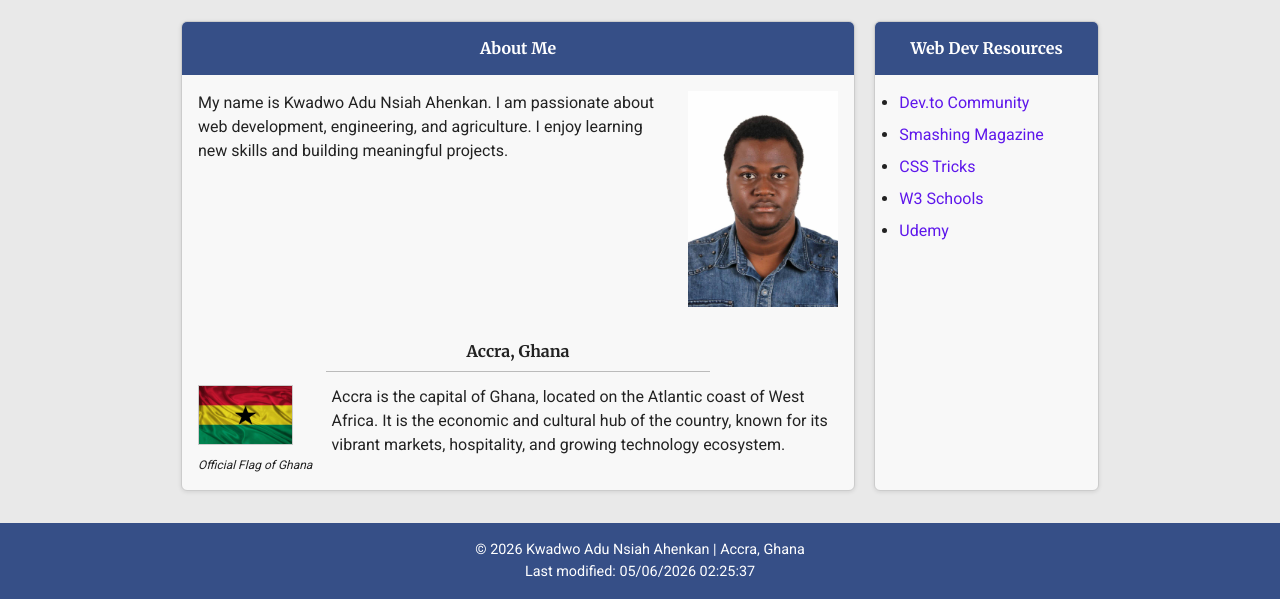
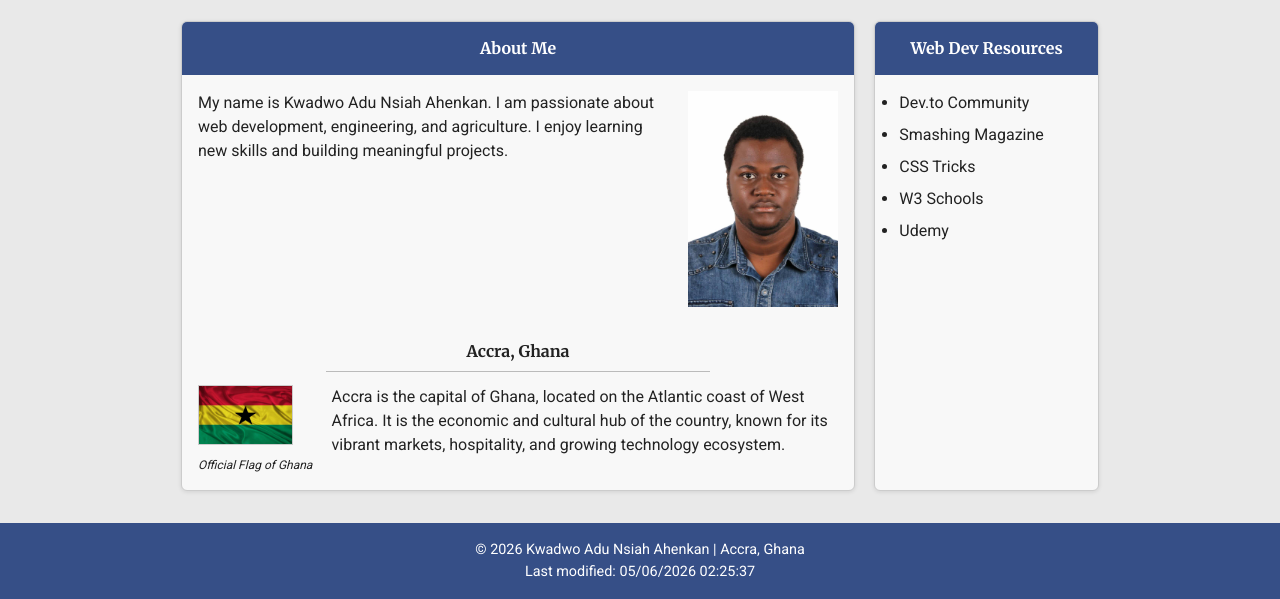
Before and after one commit to code-owura/wdd131, a plain HTML site: page index.html in a window 1280 px wide. Shown: the part 217-816 px from the top of the page. Drawn offline with Linux system fonts and the light colour scheme.

Commit message:
W01 assignment update 3

```diff
--- a/styles/base.css
+++ b/styles/base.css
@@ -180,14 +180,13 @@ main h1 {
 }
 
 .resources a {
-    color: #5e17eb;
+    color: #222;
     text-decoration: none;
 }
 
 .resources a:hover {
     text-decoration: underline;
 }
-
 
 /* ========================================= */
 /* FOOTER */
```
